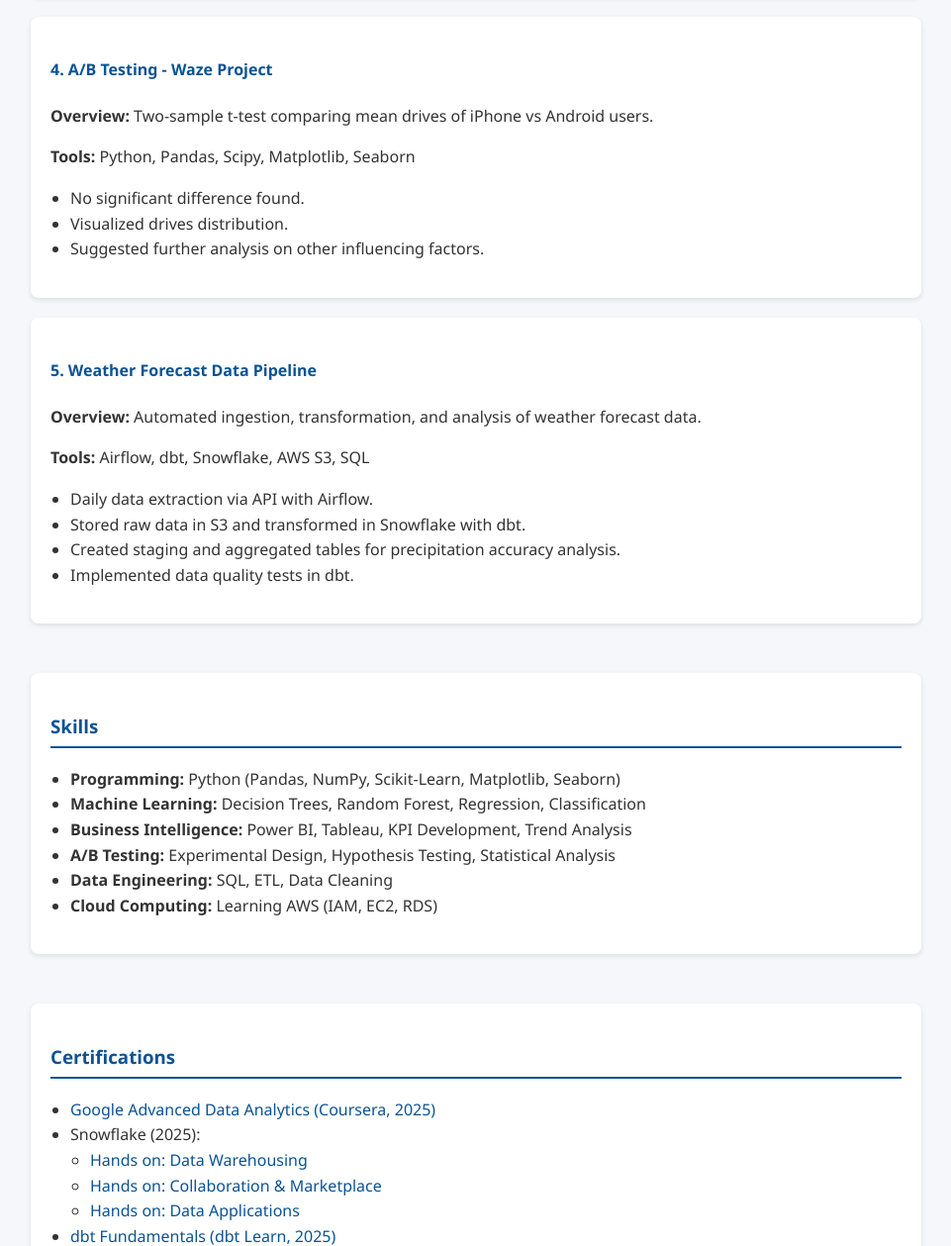
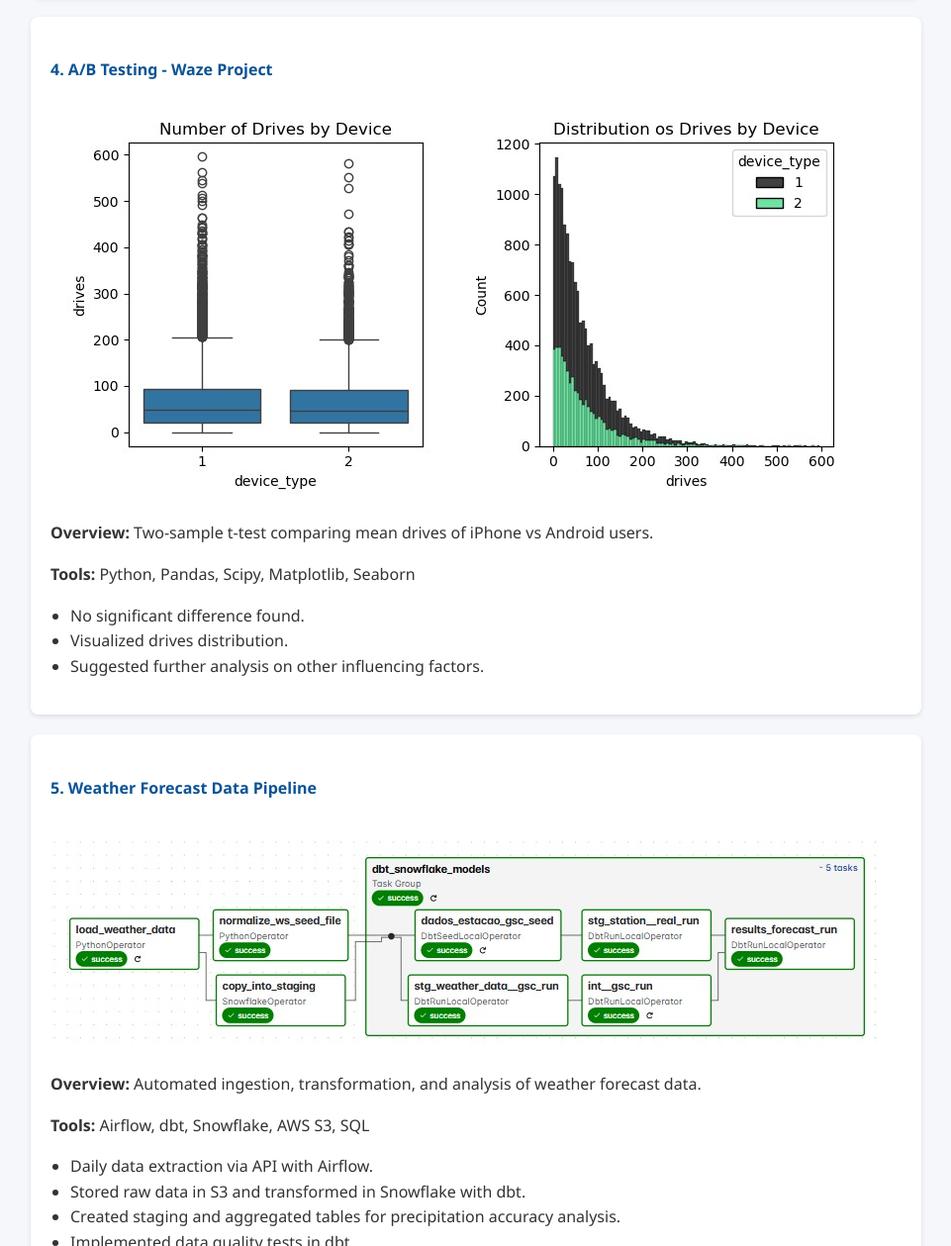
Before and after one commit to viniciusfrantz/viniciusfrantz.github.io, a plain HTML site: page index.html in a window 1280 px wide. Shown: the part 1181-2440 px from the top of the page at 99% size, without its empty margins (159-1120 px from the left). Drawn offline with Linux system fonts and the light colour scheme.

Commit message:
Update index.html

```diff
--- a/index.html
+++ b/index.html
@@ -118,6 +118,7 @@
 
  <div class="project">
   <h4><a href="https://github.com/viniciusfrantz/data_science/blob/master/AB%20Test/Waze-AB-test.ipynb">4. A/B Testing - Waze Project</a></h4>
+  <img src="images/Waze_AB_TEST.jpg" alt="Waze A/B Test analysis" style="max-width:100%; border-radius:8px; margin-top:10px;">
   <p><strong>Overview:</strong> Two-sample t-test comparing mean drives of iPhone vs Android users.</p>
   <p><strong>Tools:</strong> Python, Pandas, Scipy, Matplotlib, Seaborn</p>
   <ul>
@@ -129,6 +130,7 @@
 
            <div class="project">
   <h4><a href="https://github.com/viniciusfrantz/pipeline_project">5. Weather Forecast Data Pipeline</a></h4>
+  <img src="images/dag_weather_airflow_astro.jpg" alt="Airflow DAG pipeline diagram" style="max-width:100%; border-radius:8px; margin-top:10px;">
   <p><strong>Overview:</strong> Automated ingestion, transformation, and analysis of weather forecast data.</p>
   <p><strong>Tools:</strong> Airflow, dbt, Snowflake, AWS S3, SQL</p>
   <ul>
```
Lines whose indentation alone changed are shown as unchanged.
